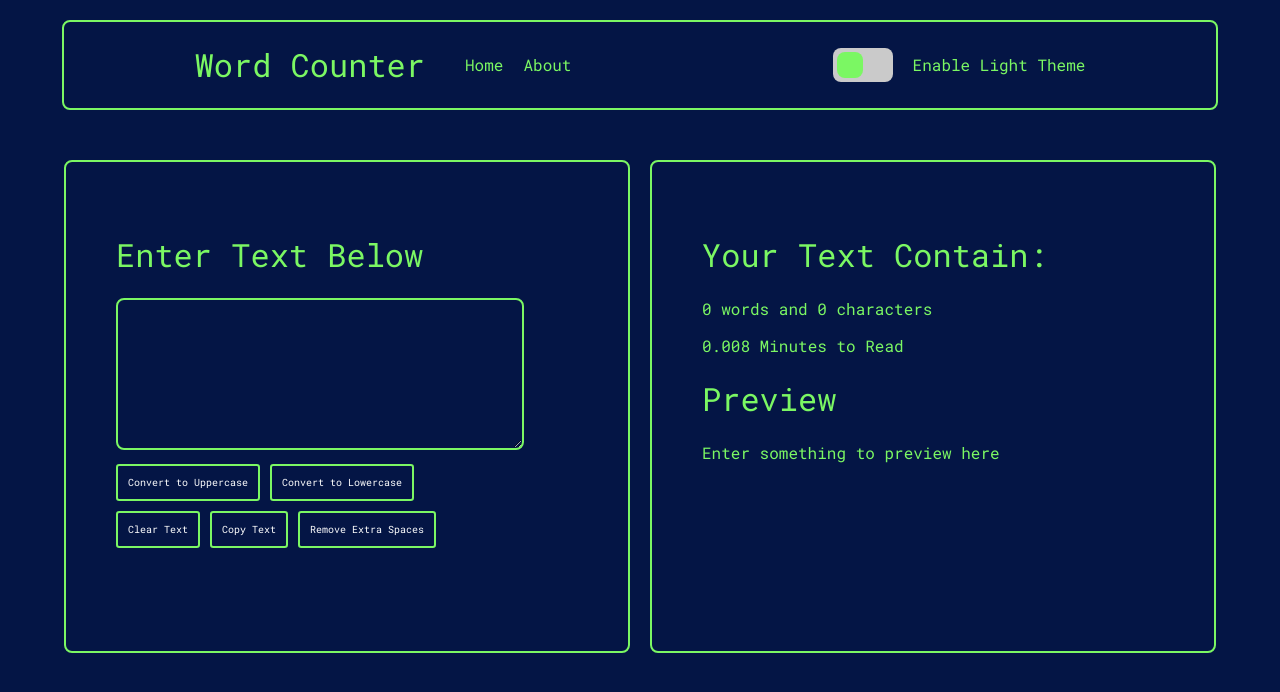
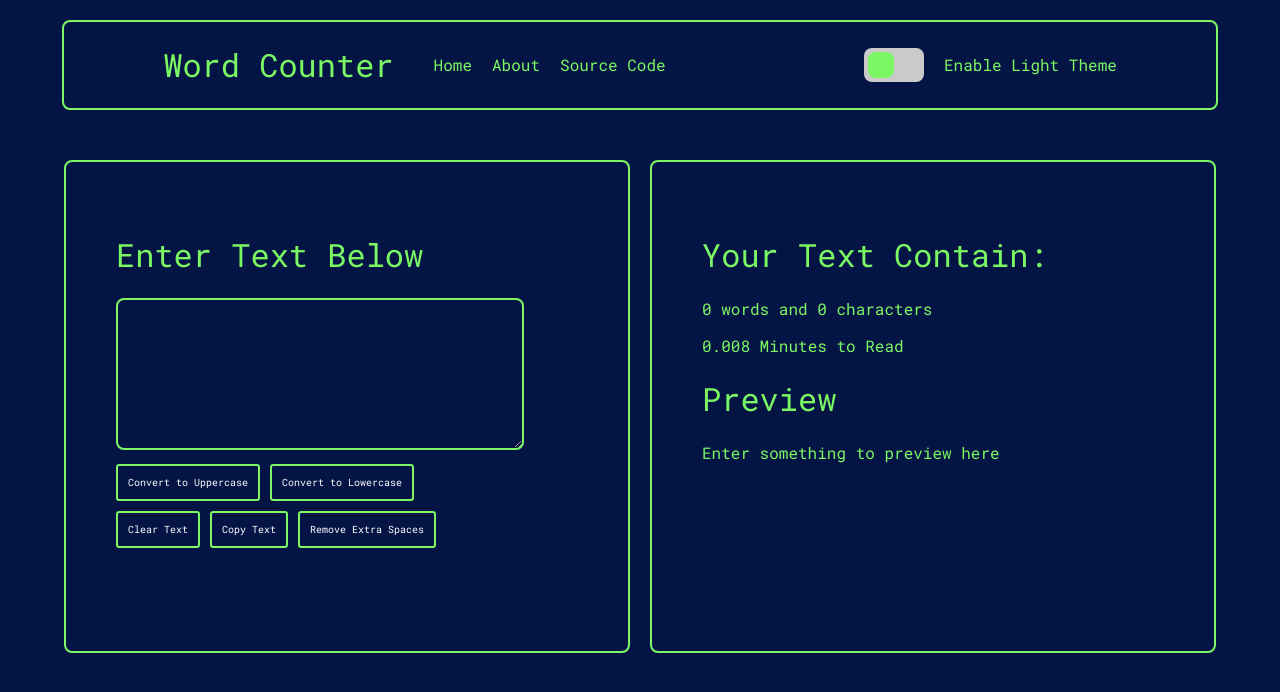
Before and after one commit to bilalshahzadd/textApp, a React (Create React App) app: page / in a window 1280 px wide. Shown: the top 692 px of the page. Built offline with nearby package versions, Linux system fonts and the light colour scheme.

Commit message:
routes update

```diff
--- a/src/components/Nav.jsx
+++ b/src/components/Nav.jsx
@@ -35,6 +35,9 @@
                             <li>
                                 <Link to="/About" className="link">About</Link>
                             </li>
+                            <li>
+                                <a href="https://github.com/bilalshahzadd/textApp" className="link">Source Code</a>
+                            </li>
                         </ul>
                     </nav>
                 </div>
```
